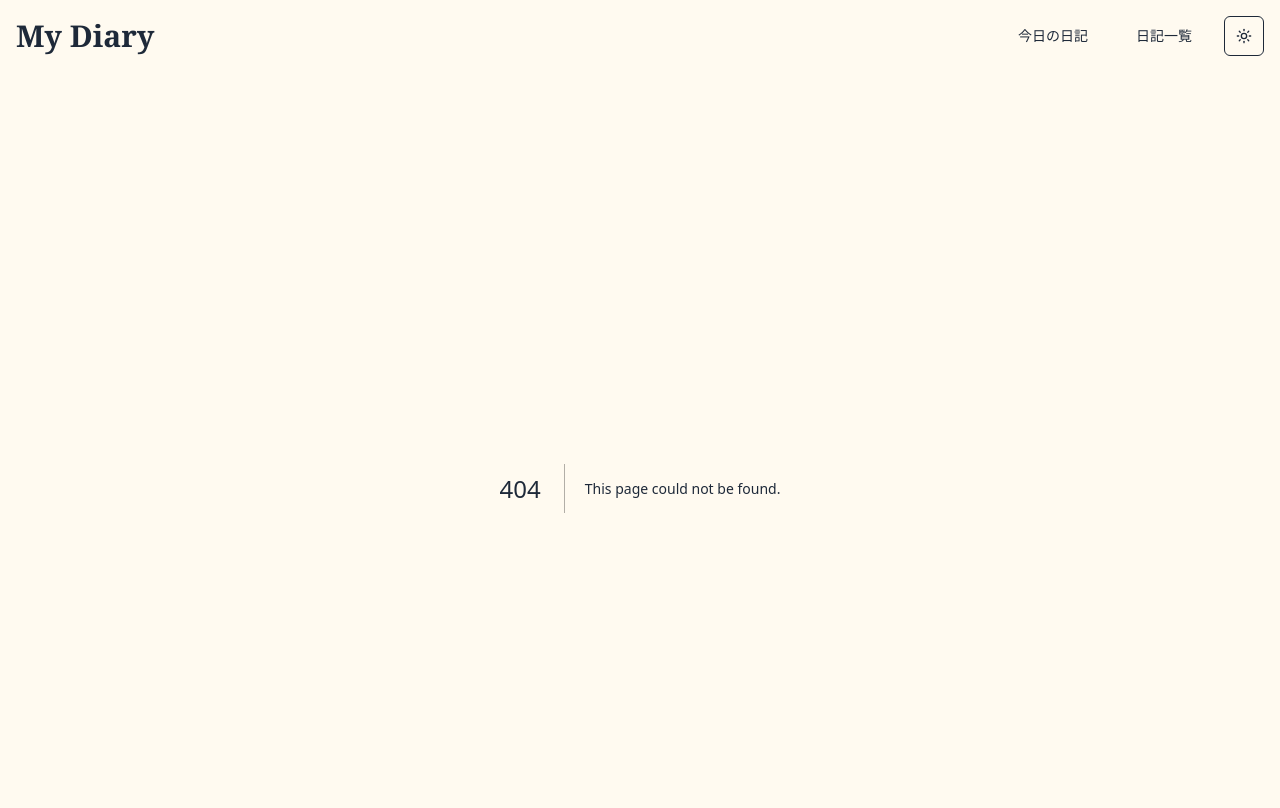
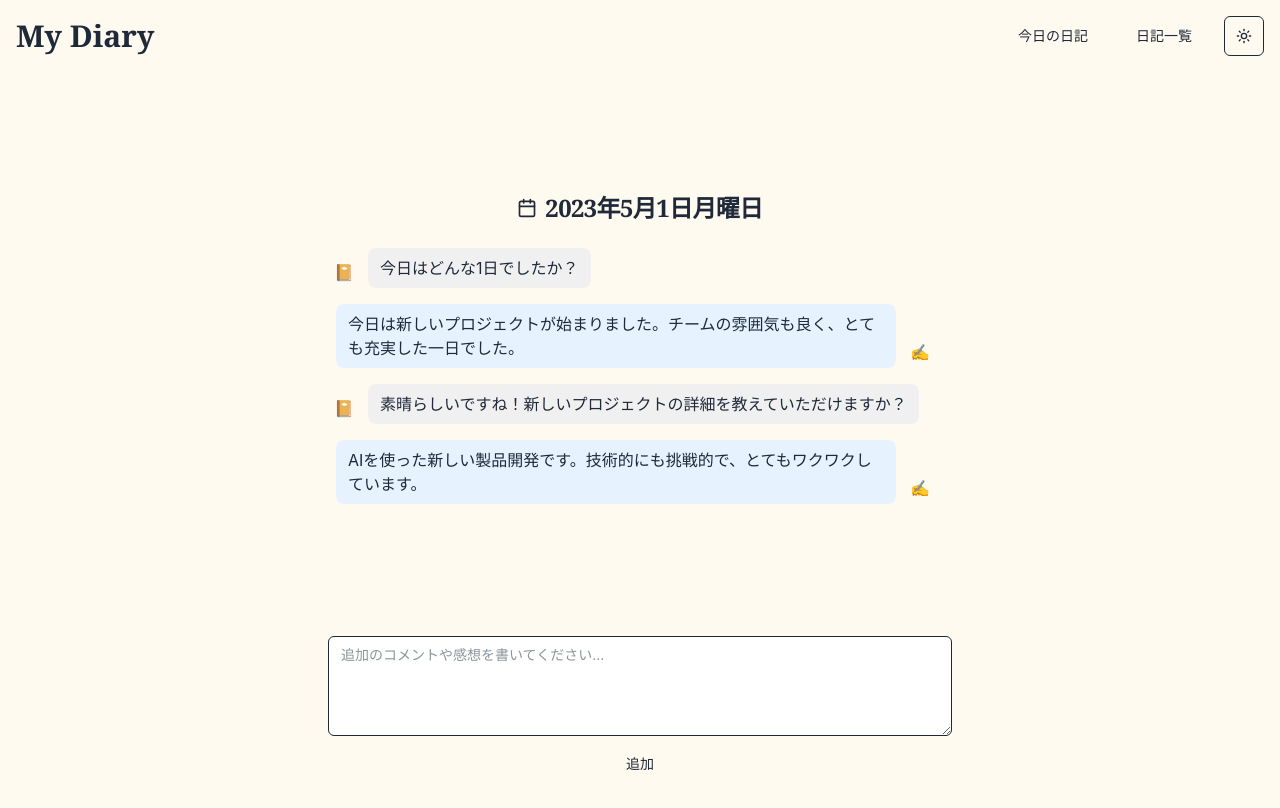
Before and after one commit to Uki884/chat-diary, a Next.js app: page /diary/1 in a window 1280 px wide. Before the commit this address had no page. Shown: the top 808 px of the page. Built offline with nearby package versions, Linux system fonts and the light colour scheme.

Commit message:
Add diary detail page and chat component with dynamic routing

```diff
--- /dev/null
+++ b/src/app/diary/[id]/page.tsx
@@ -0,0 +1,53 @@
+"use client";
+
+import { useParams } from "next/navigation";
+import DiaryChat, { Message } from "@/components/DiaryChat";
+
+// この関数は実際のアプリケーションでは、APIやデータベースから日記データを取得する処理に置き換えてください
+const getDiaryData = (id: number) => {
+  const diaries = [
+    {
+      id: 1,
+      date: "2023-05-01",
+      messages: [
+        { id: 1, content: "今日はどんな1日でしたか？", sender: "ai" },
+        {
+          id: 2,
+          content:
+            "今日は新しいプロジェクトが始まりました。チームの雰囲気も良く、とても充実した一日でした。",
+          sender: "user",
+        },
+        {
+          id: 3,
+          content:
+            "素晴らしいですね！新しいプロジェクトの詳細を教えていただけますか？",
+          sender: "ai",
+        },
+        {
+          id: 4,
+          content:
+            "AIを使った新しい製品開発です。技術的にも挑戦的で、とてもワクワクしています。",
+          sender: "user",
+        },
+      ],
+    },
+    // 他の日記データ...
+  ];
+  return diaries.find((diary) => diary.id === id) || diaries[0];
+}
+
+export default function DiaryPage() {
+  const params = useParams();
+  const id = Number.parseInt(params.id as string);
+  const diaryData = getDiaryData(id);
+
+  return (
+    <main className="flex min-h-screen flex-col items-center justify-center p-4 bg-[#fffaf0] dark:bg-gray-900">
+      <DiaryChat
+        id={diaryData.id}
+        date={diaryData.date}
+        initialMessages={diaryData.messages as Message[]}
+      />
+    </main>
+  );
+}
--- /dev/null
+++ b/src/components/DiaryChat.tsx
@@ -0,0 +1,107 @@
+"use client";
+
+import { useState } from "react";
+import { Button } from "@/components/ui/button";
+import {
+  Card,
+  CardContent,
+  CardFooter,
+  CardHeader,
+  CardTitle,
+} from "@/components/ui/card";
+import { ScrollArea } from "@/components/ui/scroll-area";
+import { Avatar, AvatarFallback } from "@/components/ui/avatar";
+import { Textarea } from "@/components/ui/textarea";
+import { CalendarIcon } from "lucide-react";
+
+export type Message = {
+  id: number;
+  content: string;
+  sender: "ai" | "user";
+};
+
+type DiaryChatProps = {
+  id: number;
+  date: string;
+  initialMessages: Message[];
+};
+
+export default function DiaryChat({
+  id,
+  date,
+  initialMessages,
+}: DiaryChatProps) {
+  const [messages, setMessages] = useState<Message[]>(initialMessages);
+  const [input, setInput] = useState("");
+
+  const handleSend = () => {
+    if (input.trim()) {
+      setMessages([
+        ...messages,
+        { id: messages.length + 1, content: input, sender: "user" },
+      ]);
+      setInput("");
+    }
+  };
+
+  return (
+    <Card className="w-full max-w-2xl h-[80vh] flex flex-col bg-[#fffaf0] dark:bg-gray-800">
+      <CardHeader className="text-center">
+        <CardTitle className="text-2xl font-serif flex items-center justify-center">
+          <CalendarIcon className="w-5 h-5 mr-2" />
+          {new Date(date).toLocaleDateString("ja-JP", {
+            year: "numeric",
+            month: "long",
+            day: "numeric",
+            weekday: "long",
+          })}
+        </CardTitle>
+      </CardHeader>
+      <CardContent className="flex-grow overflow-hidden">
+        <ScrollArea className="h-full pr-4">
+          {messages.map((message) => (
+            <div
+              key={message.id}
+              className={`flex ${
+                message.sender === "user" ? "justify-end" : "justify-start"
+              } mb-4`}
+            >
+              <div
+                className={`flex items-end ${
+                  message.sender === "user" ? "flex-row-reverse" : "flex-row"
+                }`}
+              >
+                <Avatar className="w-8 h-8">
+                  <AvatarFallback>
+                    {message.sender === "ai" ? "📔" : "✍️"}
+                  </AvatarFallback>
+                </Avatar>
+                <div
+                  className={`mx-2 py-2 px-3 rounded-lg ${
+                    message.sender === "user"
+                      ? "bg-[#e6f3ff] text-gray-800 dark:bg-blue-700 dark:text-white"
+                      : "bg-[#f0f0f0] text-gray-800 dark:bg-gray-600 dark:text-white"
+                  }`}
+                >
+                  {message.content}
+                </div>
+              </div>
+            </div>
+          ))}
+        </ScrollArea>
+      </CardContent>
+      <CardFooter className="flex flex-col space-y-2">
+        <Textarea
+          placeholder="追加のコメントや感想を書いてください..."
+          value={input}
+          onChange={(e) => setInput(e.target.value)}
+          onKeyPress={(e) => e.key === "Enter" && !e.shiftKey && handleSend()}
+          className="w-full min-h-[100px] bg-white dark:bg-gray-700"
+        />
+        <Button onClick={handleSend} className="w-full">
+          追加
+        </Button>
+      </CardFooter>
+    </Card>
+  );
+}
--- a/src/components/DiaryHistory.tsx
+++ b/src/components/DiaryHistory.tsx
@@ -3,8 +3,9 @@
 import { useState } from "react"
 import { Card, CardContent, CardHeader, CardTitle } from "@/components/ui/card"
 import { ScrollArea } from "@/components/ui/scroll-area"
-import { Dialog, DialogContent, DialogHeader, DialogTitle, DialogTrigger } from "@/components/ui/dialog"
-import { CalendarIcon, BookOpenIcon } from "lucide-react"
+import { Dialog, DialogTrigger } from "@/components/ui/dialog"
+import { CalendarIcon } from "lucide-react"
+import { useRouter } from "next/navigation"
 
 type DiaryEntry = {
   id: number
@@ -21,6 +22,7 @@ const moodEmoji = {
 }
 
 export default function DiaryHistory() {
+  const router = useRouter();
   const [entries, setEntries] = useState<DiaryEntry[]>([
     {
       id: 1,
@@ -50,20 +52,23 @@ export default function DiaryHistory() {
       mood: "sad",
       conversation: [],
     },
-  ])
+  ]);
+
+  const handleCardClick = (id: number) => {
+    router.push(`/diary/${id}`);
+  };
 
   return (
     <Card className="w-full max-w-4xl h-[80vh] flex flex-col bg-[#fffaf0] dark:bg-gray-800 mx-auto">
-      <CardHeader>
-        <CardTitle className="text-2xl font-serif text-center">日記一覧</CardTitle>
-      </CardHeader>
       <CardContent className="flex-grow overflow-hidden">
         <ScrollArea className="h-full">
           <div className="grid grid-cols-1 md:grid-cols-2 gap-4 p-4">
             {entries.map((entry) => (
               <Dialog key={entry.id}>
                 <DialogTrigger asChild>
-                  <Card className="cursor-pointer hover:shadow-lg transition-shadow duration-200 bg-white dark:bg-gray-700">
+                  <Card
+                    className="cursor-pointer hover:shadow-lg transition-shadow duration-200 bg-white dark:bg-gray-700"
+                    onClick={() => handleCardClick(entry.id)}>
                     <CardHeader className="flex flex-row items-center justify-between space-y-0 pb-2">
                       <CardTitle className="text-sm font-medium">
                         <CalendarIcon className="w-4 h-4 inline-block mr-2" />
@@ -81,44 +86,6 @@ export default function DiaryHistory() {
                     </CardContent>
                   </Card>
                 </DialogTrigger>
-                <DialogContent className="max-w-3xl max-h-[80vh] overflow-y-auto">
-                  <DialogHeader>
-                    <DialogTitle className="flex items-center justify-between">
-                      <span>
-                        <CalendarIcon className="w-5 h-5 inline-block mr-2" />
-                        {new Date(entry.date).toLocaleDateString("ja-JP", {
-                          year: "numeric",
-                          month: "long",
-                          day: "numeric",
-                          weekday: "long",
-                        })}
-                      </span>
-                      <span className="text-2xl">{moodEmoji[entry.mood]}</span>
-                    </DialogTitle>
-                  </DialogHeader>
-                  <div className="mt-4">
-                    <h3 className="text-lg font-semibold mb-2 flex items-center">
-                      <BookOpenIcon className="w-5 h-5 mr-2" />
-                      要約
-                    </h3>
-                    <p>{entry.summary}</p>
-                  </div>
-                  <div className="mt-6">
-                    <h3 className="text-lg font-semibold mb-2">詳細な記録</h3>
-                    {entry.conversation.map((message, index) => (
-                      <div
-                        key={index}
-                        className={`flex ${message.sender === "user" ? "justify-end" : "justify-start"} mb-4`}
-                      >
-                        <div
-                          className={`py-2 px-3 rounded-lg ${message.sender === "user" ? "bg-blue-100 dark:bg-blue-700" : "bg-gray-100 dark:bg-gray-600"}`}
-                        >
-                          {message.content}
-                        </div>
-                      </div>
-                    ))}
-                  </div>
-                </DialogContent>
               </Dialog>
             ))}
           </div>
```
